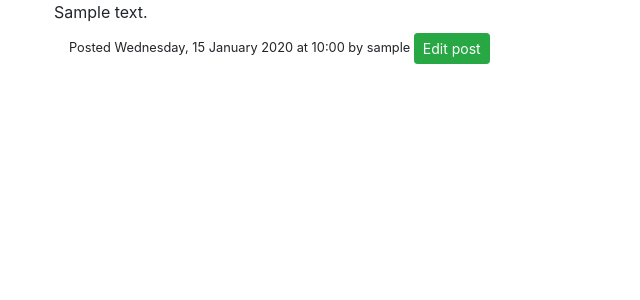
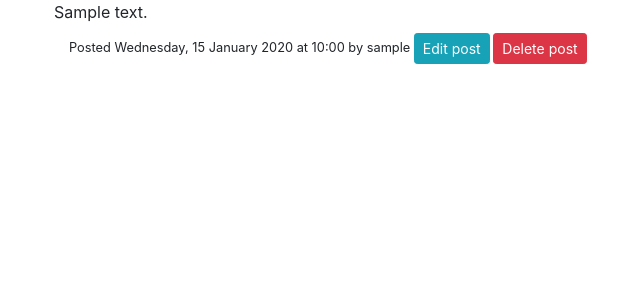
Before and after one commit to ViacheslavK/kpi_webAppFlaskSimpleProject, a Flask app: page / in a window 1280 px wide. Shown: the part 72-372 px from the top of the page, without its empty margins (16-656 px from the left). Run offline with Flask 2, Linux system fonts and the light colour scheme; a user stored in the database is signed in; tables that the repository leaves empty hold one stand-in row (values such as "Sample post"); some libraries are stand-ins or nearby versions.

Commit message:
Change blos list view

```diff
--- a/app/templates/index.html
+++ b/app/templates/index.html
@@ -19,7 +19,8 @@
           </small>
           {% if current_user.is_authenticated %}
           <small>
-              <input type="submit" class="btn btn-success btn-sm" value="Edit post">
+              <input type="submit" class="btn btn-info btn-sm" value="Edit post">
+              <input type="submit" class="btn btn-danger btn-sm" value="Delete post">
           </small>
           {% endif %}
       </div>
--- a/flask_app.py
+++ b/flask_app.py
@@ -7,6 +7,6 @@ if __name__ == '__main__':
         print(url_for('login'))
         print(url_for('login', next='/'))
         print(url_for('profile', user_id='John Doe'))
-    # app.run(debug=True)
+    app.run(debug=True)
     # Alt. runner properly for Code, where there is no need to use the in-browser debugger or the reloader
-    app.run(use_debugger=False, use_reloader=False, passthrough_errors=True)
+    # app.run(use_debugger=False, use_reloader=False, passthrough_errors=True)
```
